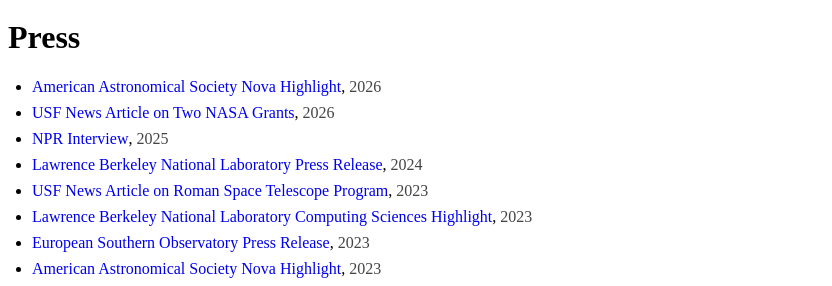
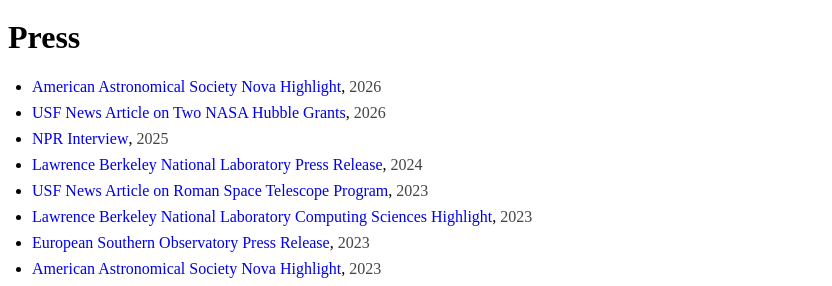
Before and after one commit to highredshift/highredshift.github.io, a Jekyll site: the page built from publicity.html, in a window 1280 px wide. Shown: the part 125-411 px from the top of the page, without its empty margins (0-832 px from the left). Built offline with Jekyll 4.4.1, drawn with Linux system fonts in a browser that asks for light colours.

Commit message:
Rename press entry to Two NASA Hubble Grants
Co-Authored-By: Claude Fable 5 <noreply@anthropic.com>

```diff
--- a/publicity.html
+++ b/publicity.html
@@ -21,7 +21,7 @@ title: Press & Awards
 
 <ul class="publist">
   <li><a href="https://aasnova.org/2026/03/09/featured-image-a-treasure-trove-of-strong-lenses/" target="_blank">American Astronomical Society Nova Highlight</a>, <span class="year">2026</span></li>
-  <li><a href="https://www.usfca.edu/news/usf-wins-nasa-grants" target="_blank">USF News Article on Two NASA Grants</a>, <span class="year">2026</span></li>
+  <li><a href="https://www.usfca.edu/news/usf-wins-nasa-grants" target="_blank">USF News Article on Two NASA Hubble Grants</a>, <span class="year">2026</span></li>
   <li><a href="https://www.npr.org/2025/02/11/nx-s1-5292505/einstein-ring-euclid" target="_blank">NPR Interview</a>, <span class="year">2025</span></li>
   <li><a href="https://newscenter.lbl.gov/2024/09/18/magnifying-deep-space-through-the-carousel-lens/" target="_blank">Lawrence Berkeley National Laboratory Press Release</a>, <span class="year">2024</span></li>
   <li><a href="https://www.usfca.edu/news/research-roman-telescope" target="_blank">USF News Article on Roman Space Telescope Program</a>, <span class="year">2023</span></li>
```
